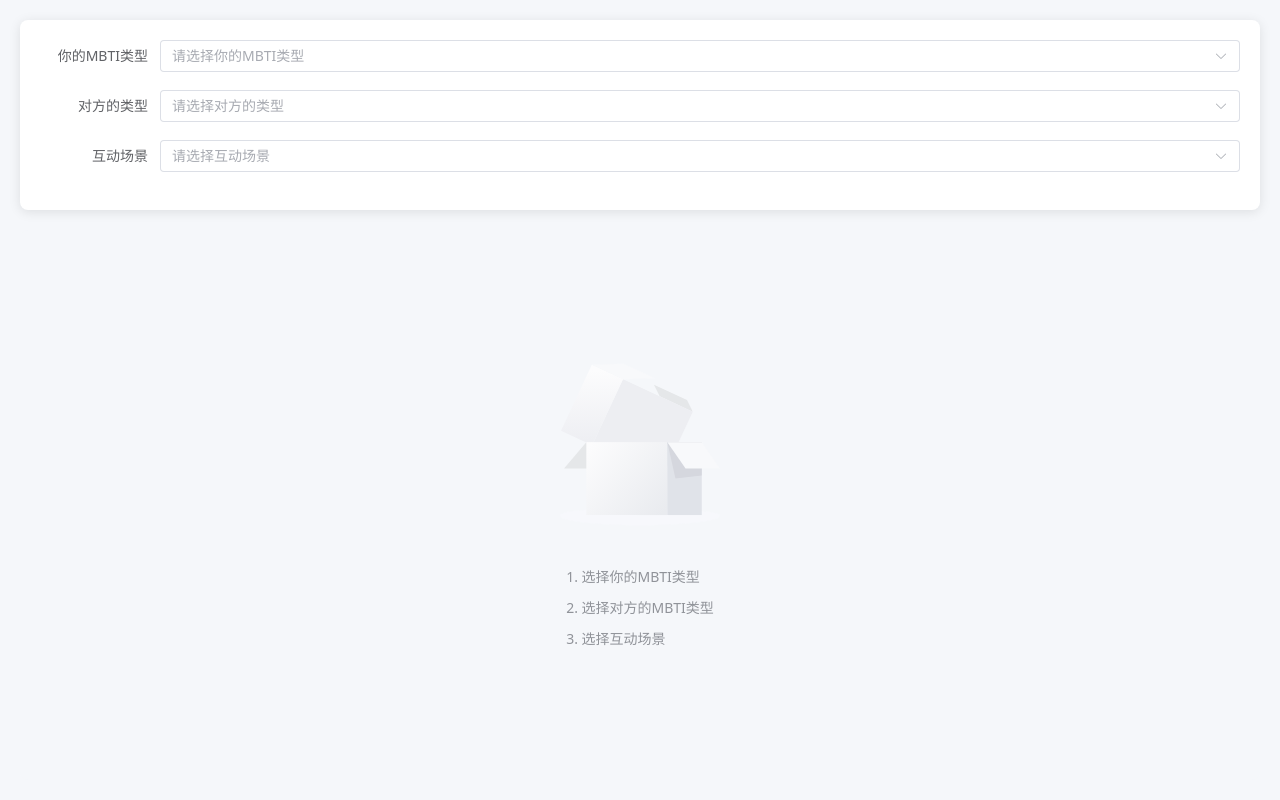
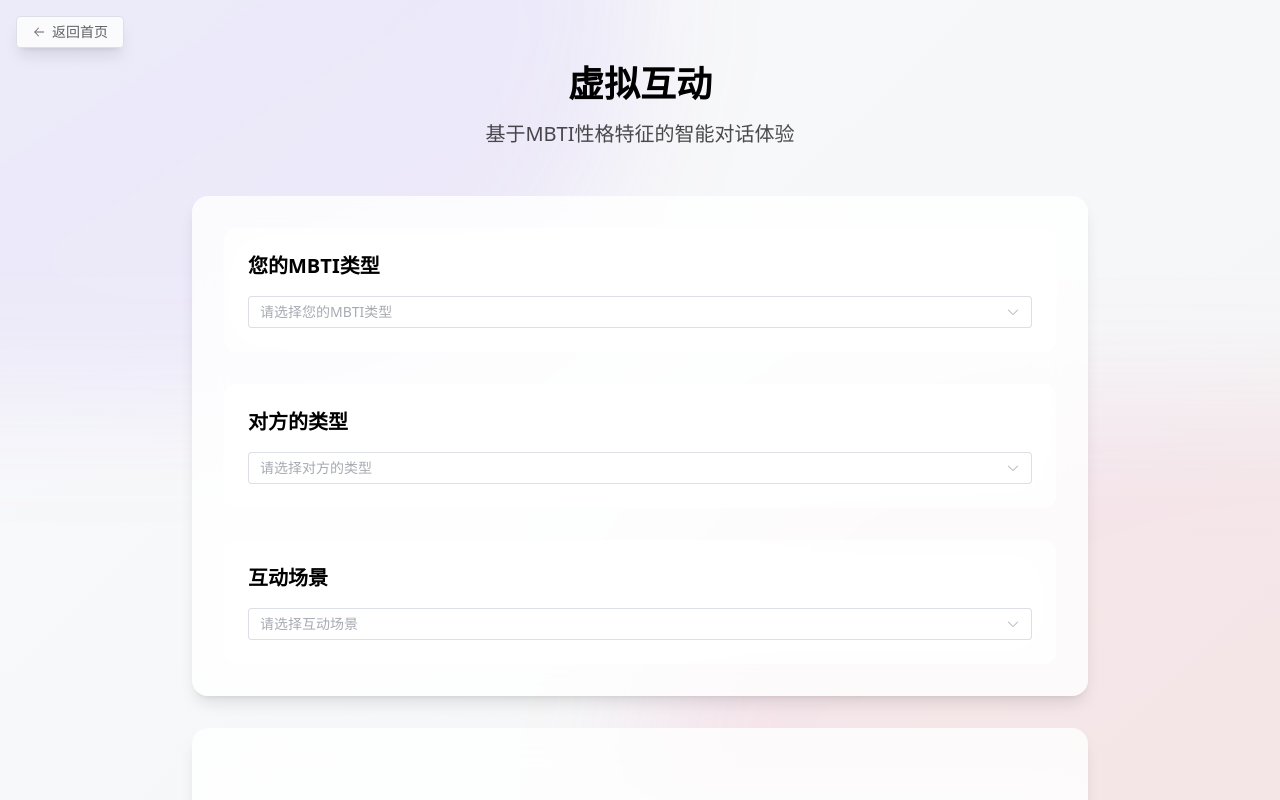
Before and after one commit to CHENNBOO/AiMatch, a Vue app: page /virtual-interaction in a window 1280 px wide. Shown: the top 800 px of the page. Built offline with nearby package versions, Linux system fonts and the light colour scheme.

Commit message:
虚拟互动

```diff
--- a/src/components/VirtualInteraction.vue
+++ b/src/components/VirtualInteraction.vue
@@ -1,9 +1,37 @@
 <template>
-  <div class="virtual-interaction">
-    <div class="setup-section">
-      <el-form :model="form" label-width="120px">
-        <el-form-item label="你的MBTI类型">
-          <el-select v-model="form.selfProfile.mbtiType" placeholder="请选择你的MBTI类型">
+  <div class="min-h-screen bg-gradient-to-br from-gray-50 to-gray-100 dark:from-gray-900 dark:to-gray-800 overflow-hidden">
+    <!-- 背景装饰 -->
+    <div class="fixed inset-0 overflow-hidden pointer-events-none">
+      <div class="absolute -top-1/2 -left-1/2 w-full h-full bg-gradient-to-br from-blue-500/10 to-purple-500/10 rounded-full blur-3xl"></div>
+      <div class="absolute -bottom-1/2 -right-1/2 w-full h-full bg-gradient-to-br from-pink-500/10 to-orange-500/10 rounded-full blur-3xl"></div>
+    </div>
+
+    <!-- 主要内容区 -->
+    <div class="relative container mx-auto px-4 py-8">
+      <!-- 返回按钮 -->
+      <router-link to="/" class="absolute left-4 top-4">
+        <el-button class="flex items-center space-x-2 !bg-white/80 dark:!bg-gray-800/80 backdrop-blur-xl shadow-lg hover:shadow-xl transition-all duration-300">
+          <el-icon><Back /></el-icon>
+          <span>返回首页</span>
+        </el-button>
+      </router-link>
+
+      <!-- 标题区 -->
+      <div class="text-center mb-12 mt-8">
+        <h1 class="text-4xl font-bold text-black dark:text-white mb-4">虚拟互动</h1>
+        <p class="text-xl text-black/70 dark:text-white/70">基于MBTI性格特征的智能对话体验</p>
+      </div>
+
+      <!-- 设置区域 -->
+      <div class="max-w-4xl mx-auto bg-white/80 dark:bg-gray-800/80 backdrop-blur-xl rounded-2xl p-8 shadow-lg mb-8">
+        <el-form :model="form" class="space-y-8">
+          <!-- MBTI类型选择 -->
+          <div class="bg-white/60 dark:bg-gray-700/60 backdrop-blur-xl rounded-xl p-6">
+            <h3 class="text-xl font-semibold text-black dark:text-white mb-4">您的MBTI类型</h3>
+            <el-select
+              v-model="form.selfProfile.mbtiType"
+              placeholder="请选择您的MBTI类型"
+              class="w-full !bg-white/60 dark:!bg-gray-700/60 backdrop-blur-xl rounded-xl">
               <el-option
                 v-for="type in mbtiTypes"
                 :key="type"
@@ -11,10 +39,15 @@
                 :value="type"
               />
             </el-select>
-        </el-form-item>
+          </div>
 
-        <el-form-item label="对方的类型">
-          <el-select v-model="form.partnerProfile.mbtiType" placeholder="请选择对方的类型">
+          <!-- 对方类型选择 -->
+          <div class="bg-white/60 dark:bg-gray-700/60 backdrop-blur-xl rounded-xl p-6">
+            <h3 class="text-xl font-semibold text-black dark:text-white mb-4">对方的类型</h3>
+            <el-select
+              v-model="form.partnerProfile.mbtiType"
+              placeholder="请选择对方的类型"
+              class="w-full !bg-white/60 dark:!bg-gray-700/60 backdrop-blur-xl rounded-xl">
               <el-option-group label="MBTI类型">
                 <el-option
                   v-for="type in mbtiTypes"
@@ -32,10 +65,15 @@
                 />
               </el-option-group>
             </el-select>
-        </el-form-item>
+          </div>
 
-        <el-form-item label="互动场景">
-          <el-select v-model="form.selectedScenario" placeholder="请选择互动场景">
+          <!-- 互动场景选择 -->
+          <div class="bg-white/60 dark:bg-gray-700/60 backdrop-blur-xl rounded-xl p-6">
+            <h3 class="text-xl font-semibold text-black dark:text-white mb-4">互动场景</h3>
+            <el-select
+              v-model="form.selectedScenario"
+              placeholder="请选择互动场景"
+              class="w-full !bg-white/60 dark:!bg-gray-700/60 backdrop-blur-xl rounded-xl">
               <el-option
                 v-for="(scenario, key) in scenarios"
                 :key="key"
@@ -43,40 +81,59 @@
                 :value="key"
               />
             </el-select>
-        </el-form-item>
+          </div>
         </el-form>
       </div>
 
-    <div v-if="!isReady" class="setup-prompt">
+      <!-- 未完成设置提示 -->
+      <div v-if="!isReady" class="max-w-4xl mx-auto bg-white/80 dark:bg-gray-800/80 backdrop-blur-xl rounded-2xl p-8 shadow-lg text-center">
         <el-empty description="请完成以上设置">
           <template #description>
-          <div class="setup-items">
-            <div class="setup-item" :class="{ 'is-done': form.selfProfile.mbtiType }">
-              1. 选择你的MBTI类型
+            <div class="space-y-4 mt-4">
+              <div class="flex items-center space-x-2" :class="{ 'text-blue-500': form.selfProfile.mbtiType, 'text-black/50 dark:text-white/50': !form.selfProfile.mbtiType }">
+                <el-icon><CircleCheck v-if="form.selfProfile.mbtiType" /><CircleClose v-else /></el-icon>
+                <span>选择您的MBTI类型</span>
               </div>
-            <div class="setup-item" :class="{ 'is-done': form.partnerProfile.mbtiType }">
-              2. 选择对方的MBTI类型
+              <div class="flex items-center space-x-2" :class="{ 'text-blue-500': form.partnerProfile.mbtiType, 'text-black/50 dark:text-white/50': !form.partnerProfile.mbtiType }">
+                <el-icon><CircleCheck v-if="form.partnerProfile.mbtiType" /><CircleClose v-else /></el-icon>
+                <span>选择对方的类型</span>
               </div>
-            <div class="setup-item" :class="{ 'is-done': form.selectedScenario }">
-              3. 选择互动场景
+              <div class="flex items-center space-x-2" :class="{ 'text-blue-500': form.selectedScenario, 'text-black/50 dark:text-white/50': !form.selectedScenario }">
+                <el-icon><CircleCheck v-if="form.selectedScenario" /><CircleClose v-else /></el-icon>
+                <span>选择互动场景</span>
               </div>
             </div>
           </template>
         </el-empty>
       </div>
 
-    <div v-else>
-      <div class="chat-container" ref="chatContainer">
-        <div v-for="(msg, index) in messages" :key="index" :class="['message', msg.isUser ? 'user' : 'ai']">
-          {{ msg.content }}
+      <!-- 聊天区域 -->
+      <div v-else class="max-w-4xl mx-auto space-y-8">
+        <!-- 聊天记录 -->
+        <div class="bg-white/80 dark:bg-gray-800/80 backdrop-blur-xl rounded-2xl p-8 shadow-lg">
+          <div class="chat-container h-[400px] overflow-y-auto pr-4" ref="chatContainer">
+            <div v-for="(msg, index) in messages" :key="index"
+                 :class="['flex mb-4', msg.isUser ? 'justify-end' : 'justify-start']">
+              <div :class="[
+                'max-w-[80%] p-4 rounded-2xl shadow-md backdrop-blur-xl',
+                msg.isUser ? 'bg-blue-500 text-white' : 'bg-white/60 dark:bg-gray-700/60 text-black dark:text-white'
+              ]">
+                <div class="whitespace-pre-wrap">{{ msg.content }}</div>
               </div>
-        <div v-if="isLoading" class="message ai loading">
-          <span>正在输入</span>
-          <span class="dots">...</span>
+            </div>
+            <div v-if="isLoading" class="flex justify-start mb-4">
+              <div class="bg-white/60 dark:bg-gray-700/60 max-w-[80%] p-4 rounded-2xl shadow-md backdrop-blur-xl">
+                <div class="flex items-center space-x-2">
+                  <span class="text-black/70 dark:text-white/70">正在输入</span>
+                  <span class="loading-dots"></span>
+                </div>
+              </div>
+            </div>
           </div>
         </div>
 
-      <div class="input-container">
+        <!-- 输入区域 -->
+        <div class="bg-white/80 dark:bg-gray-800/80 backdrop-blur-xl rounded-2xl p-8 shadow-lg">
           <el-input
             v-model="userMessage"
             type="textarea"
@@ -84,9 +141,18 @@
             placeholder="输入你想说的话..."
             :disabled="isLoading"
             @keyup.enter.ctrl="sendMessage"
+            class="!bg-white/60 dark:!bg-gray-700/60 !rounded-xl !mb-4"
           />
-        <div class="button-container">
-          <el-button type="primary" @click="sendMessage" :loading="isLoading">发送</el-button>
+          <div class="flex justify-end">
+            <el-button
+              type="primary"
+              @click="sendMessage"
+              :loading="isLoading"
+              class="!px-8 !py-3 !text-lg !rounded-xl !shadow-lg hover:!shadow-xl transition-all duration-300 !bg-gradient-to-r from-blue-500 to-blue-600"
+            >
+              发送
+            </el-button>
+          </div>
         </div>
       </div>
     </div>
@@ -96,6 +162,7 @@
 <script setup lang="ts">
 import { ref, onMounted, watch, computed } from 'vue'
 import { ElMessage } from 'element-plus'
+import { Back, CircleCheck, CircleClose } from '@element-plus/icons-vue'
 import axios from 'axios'
 
 interface Message {
@@ -260,127 +327,44 @@ watch(
 )
 </script>
 
-<style scoped>
-.virtual-interaction {
-  display: flex;
-  flex-direction: column;
-  height: 100%;
-  padding: 20px;
+<style>
+/* 自定义滚动条样式 */
+::-webkit-scrollbar {
+  width: 8px;
+  height: 8px;
 }
 
-.setup-section {
-  background: white;
-  padding: 20px;
-  border-radius: 8px;
-  margin-bottom: 20px;
-  box-shadow: 0 2px 12px 0 rgba(0,0,0,0.1);
+::-webkit-scrollbar-track {
+  background: rgba(0, 0, 0, 0.1);
+  border-radius: 4px;
 }
 
-.setup-prompt {
-  flex: 1;
-  display: flex;
-  justify-content: center;
-  align-items: center;
-  background: #f5f7fa;
-  border-radius: 8px;
-  padding: 20px;
+::-webkit-scrollbar-thumb {
+  background: rgba(0, 0, 0, 0.2);
+  border-radius: 4px;
 }
 
-.setup-items {
-  margin-top: 20px;
-  text-align: left;
+::-webkit-scrollbar-thumb:hover {
+  background: rgba(0, 0, 0, 0.3);
 }
 
-.setup-item {
-  margin: 10px 0;
-  color: #909399;
-  font-size: 14px;
+/* 暗色模式滚动条 */
+.dark ::-webkit-scrollbar-track {
+  background: rgba(255, 255, 255, 0.1);
 }
 
-.setup-item.is-done {
-  color: #67c23a;
+.dark ::-webkit-scrollbar-thumb {
+  background: rgba(255, 255, 255, 0.2);
 }
 
-.setup-item.is-done::before {
-  content: '✓';
-  margin-right: 5px;
+.dark ::-webkit-scrollbar-thumb:hover {
+  background: rgba(255, 255, 255, 0.3);
 }
 
-.chat-container {
-  flex: 1;
-  overflow-y: auto;
-  padding: 20px;
-  background: #f5f7fa;
-  border-radius: 12px;
-  margin-bottom: 20px;
-  max-height: 600px;
-  box-shadow: inset 0 2px 4px rgba(0,0,0,0.05);
-}
-
-.message {
-  margin: 16px 0;
-  padding: 12px 16px;
-  border-radius: 16px;
-  max-width: 85%;
-  word-break: break-word;
-  position: relative;
-  line-height: 1.5;
-  font-size: 14px;
-  box-shadow: 0 2px 8px rgba(0,0,0,0.08);
-  transition: all 0.3s ease;
-}
-
-.message.user {
-  background: linear-gradient(135deg, #409eff, #3a8ee6);
-  color: white;
-  margin-left: auto;
-  border-bottom-right-radius: 4px;
-}
-
-.message.user::before {
-  content: '';
-  position: absolute;
-  right: 0;
-  bottom: 0;
-  width: 12px;
-  height: 12px;
-  background: #3a8ee6;
-  border-radius: 50% 50% 0 50%;
-  transform: translate(50%, 50%);
-}
-
-.message.ai {
-  background: white;
-  color: #333;
-  margin-right: auto;
-  border-bottom-left-radius: 4px;
-}
-
-.message.ai::before {
-  content: '';
-  position: absolute;
-  left: 0;
-  bottom: 0;
-  width: 12px;
-  height: 12px;
-  background: white;
-  border-radius: 50% 50% 50% 0;
-  transform: translate(-50%, 50%);
-}
-
-.loading {
-  background: #f0f2f5;
-  box-shadow: none;
-}
-
-.loading::before {
-  display: none;
-}
-
-.dots {
-  display: inline-block;
-  animation: dots 1.5s infinite;
-  color: #909399;
+/* 加载动画 */
+.loading-dots::after {
+  content: '...';
+  animation: dots 1.5s steps(4, end) infinite;
 }
 
 @keyframes dots {
@@ -389,40 +373,36 @@ watch(
   60%, 100% { content: '...'; }
 }
 
-.input-container {
-  margin-top: auto;
-  background: white;
-  padding: 20px;
-  border-radius: 12px;
-  box-shadow: 0 4px 12px rgba(0,0,0,0.08);
+/* Element Plus 组件样式覆盖 */
+:deep(.el-select-dropdown) {
+  @apply !bg-white/90 dark:!bg-gray-800/90 !backdrop-blur-xl !border-none !shadow-lg;
 }
 
-.button-container {
-  display: flex;
-  justify-content: flex-end;
-  margin-top: 12px;
+:deep(.el-select-dropdown__item) {
+  @apply !text-black dark:!text-white;
 }
 
-.message {
-  white-space: pre-wrap;
+:deep(.el-select-dropdown__item.hover) {
+  @apply !bg-blue-500/10;
 }
 
-/* 添加滚动条样式 */
-.chat-container::-webkit-scrollbar {
-  width: 6px;
+:deep(.el-select-dropdown__item.selected) {
+  @apply !text-blue-500;
 }
 
-.chat-container::-webkit-scrollbar-track {
-  background: #f1f1f1;
-  border-radius: 3px;
+:deep(.el-input__wrapper) {
+  @apply !shadow-none !border !border-gray-200 dark:!border-gray-700 !rounded-xl;
 }
 
-.chat-container::-webkit-scrollbar-thumb {
-  background: #c1c1c1;
-  border-radius: 3px;
+:deep(.el-input__inner) {
+  @apply !text-black dark:!text-white;
 }
 
-.chat-container::-webkit-scrollbar-thumb:hover {
-  background: #a8a8a8;
+:deep(.el-textarea__inner) {
+  @apply !bg-transparent !text-black dark:!text-white !border-gray-200 dark:!border-gray-700;
+}
+
+:deep(.el-loading-mask) {
+  @apply !bg-white/50 dark:!bg-black/50 !backdrop-blur-sm;
 }
 </style>
```
Lines whose indentation alone changed are shown as unchanged.
